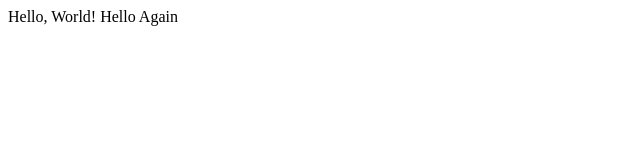
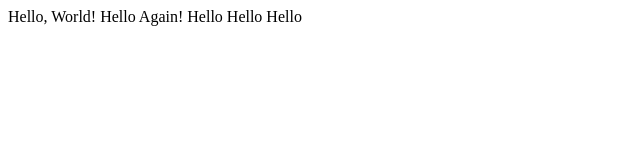
Before and after one commit to maine152/Lecture0, a plain HTML site: page hello.html in a window 1280 px wide. Shown: the whole page, without its empty margins (0-640 px from the left). Drawn offline with Linux system fonts and the light colour scheme.

Commit message:
Update hello.html

```diff
--- a/hello.html
+++ b/hello.html
@@ -4,6 +4,6 @@
         <title>My Website!</title>
     </head>
     <body>
-    Hello, World! Hello Again
+    Hello, World! Hello Again! Hello Hello Hello
 </body>
 </html>
```
